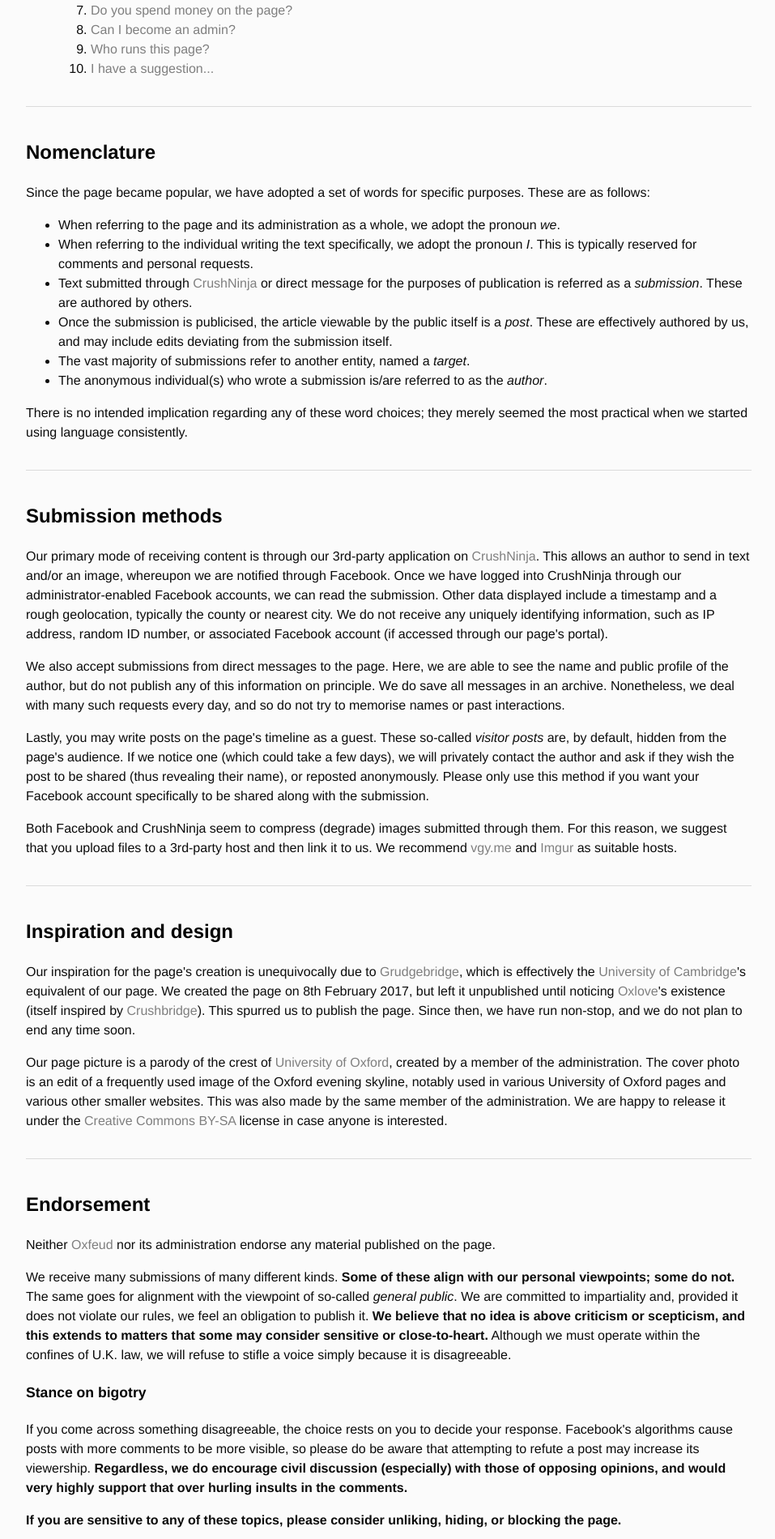
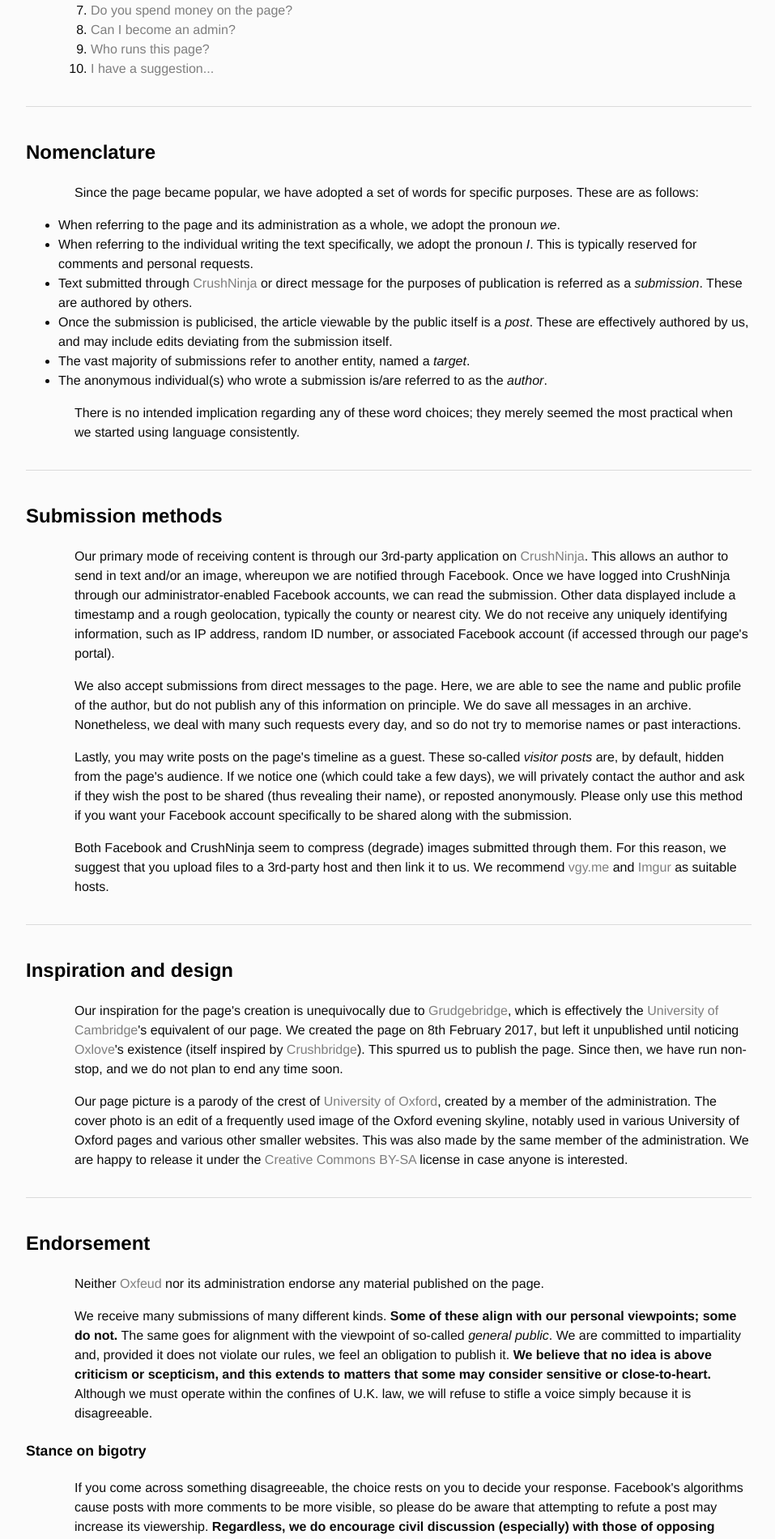
Before and after one commit to Oxfeud/oxfeud.github.io, a Jekyll site: the page built from index.html, in a window 1280 px wide. Shown: the part 820-2720 px from the top of the page at 81% size, without its empty margins (160-1117 px from the left). Built offline with Jekyll 4.4.1, drawn with Linux system fonts in a browser that asks for light colours.

Commit message:
Update main.css

```diff
--- a/css/main.css
+++ b/css/main.css
@@ -31,6 +31,7 @@ p {
     font-size: 1em;
     line-height: 1.5em;
     color: #0c0c0c;
+    margin-left: 60px;
 }
 li {
     font-size: 1em;
```
